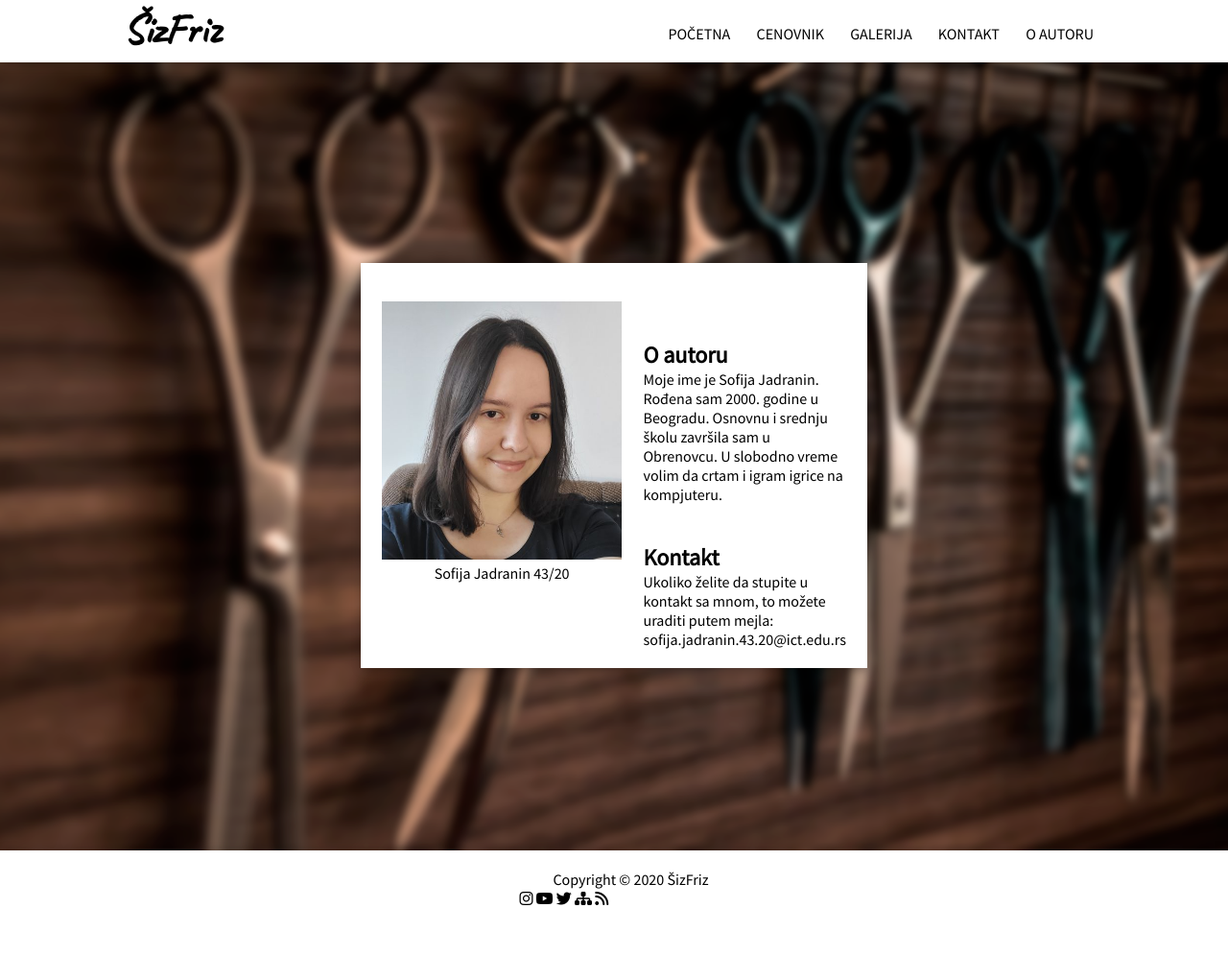
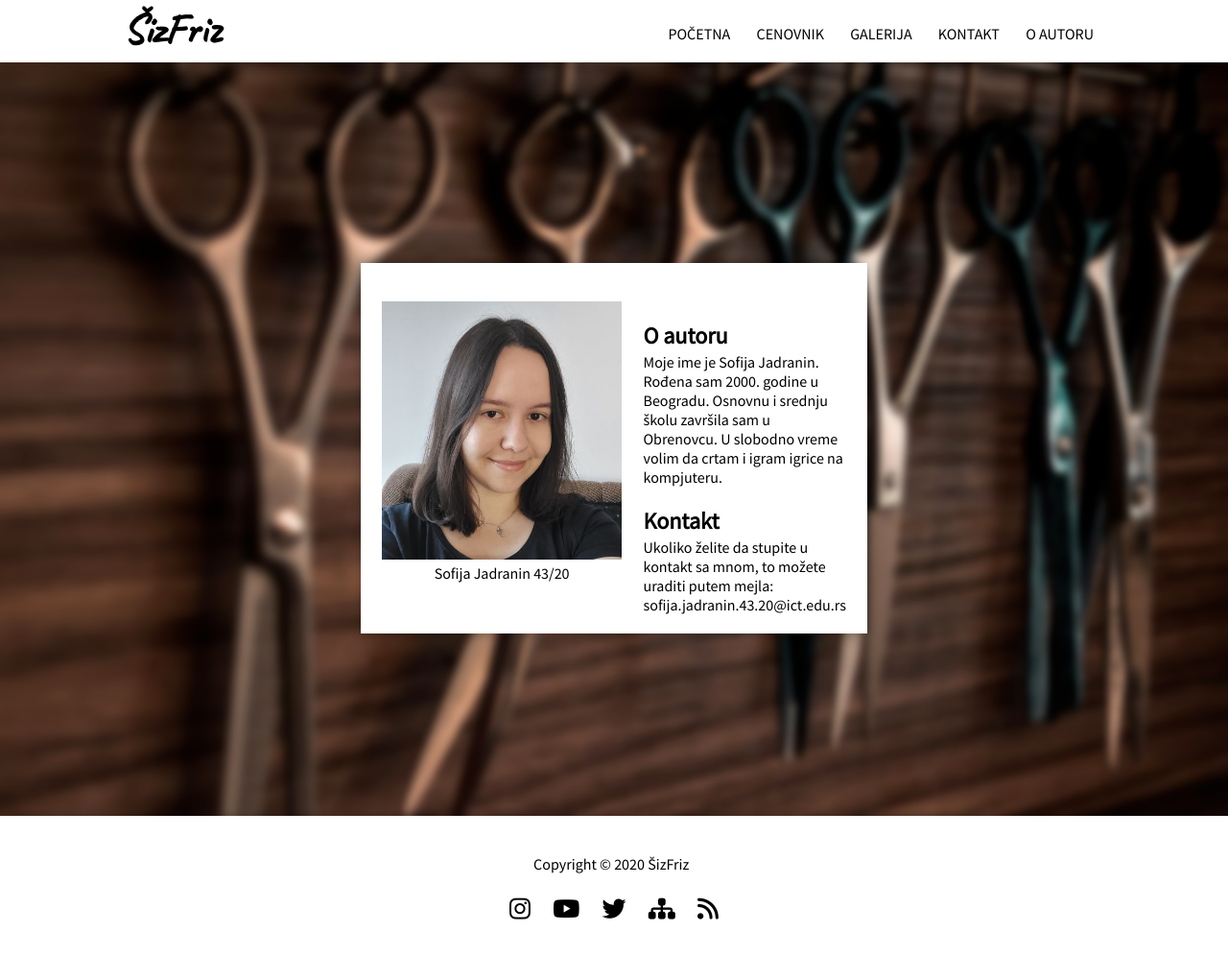
Before and after one commit to Sofija666/MojSajt, a plain HTML site: page oautoru.html in a window 1280 px wide. Shown: the whole page at 96% size. Before the commit the page ends 946 px from the top, so only its background shows below. Drawn offline with Linux system fonts and the light colour scheme.

Commit message:
Add files via upload

```diff
--- a/css/style.css
+++ b/css/style.css
@@ -138,17 +138,17 @@ nav ul li{
 footer{
 	padding-top:10px;
 }
-footer article{
+footer section{
 	margin:20px;
 }
-footer section article a{
+footer section a{
 	padding: 10px;
 	line-height:80px;
 }
 footer ul li{
 	display: inline;
 }
-footer section article i{
+footer section i{
 	font-size: 25px;
 }
 #p3{
@@ -277,7 +277,8 @@ footer section article i{
 	width:250px;
 }
 .razmak{
-	margin-top: 40px;
+	margin-top: 20px;
+	margin-bottom: 1%;
 }
 .mapouter{
 	margin-top: 45px;
```
